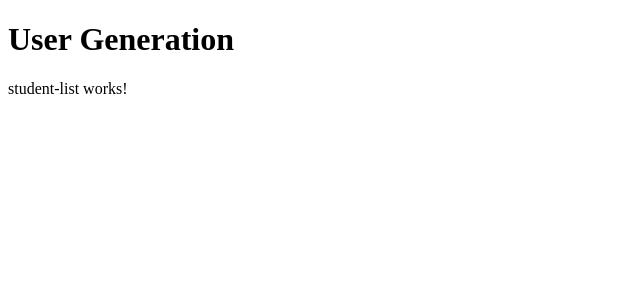
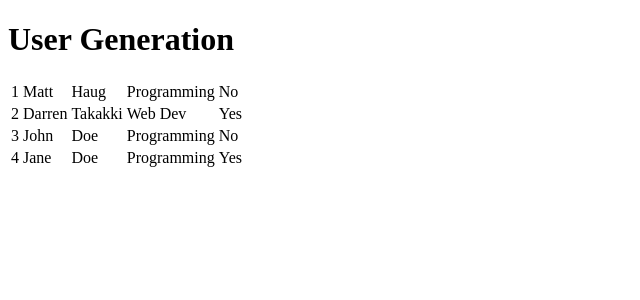
Before and after one commit to diana890/Angular-Class-Project, an Angular app: page / in a window 1280 px wide. Shown: the top 300 px of the page, without its empty margins (0-640 px from the left). Built offline with nearby package versions, Linux system fonts and the light colour scheme.

Commit message:
creating component

```diff
--- a/src/app/student-list/student-list.component.html
+++ b/src/app/student-list/student-list.component.html
@@ -1 +1,15 @@
-<p>student-list works!</p>
+<div>
+  <table>
+    <tbody>
+    <tr *ngFor="let student of userList" >
+
+      <td>{{ student.id }}</td>
+      <td>{{ student.firstName }}</td>
+      <td>{{ student.lastName }}</td>
+      <td>{{ student.department }}</td>
+      <td>{{ student.isAdmin ? 'Yes' : 'No' }}</td>
+    </tr>
+    </tbody>
+  </table>
+
+</div>
```
